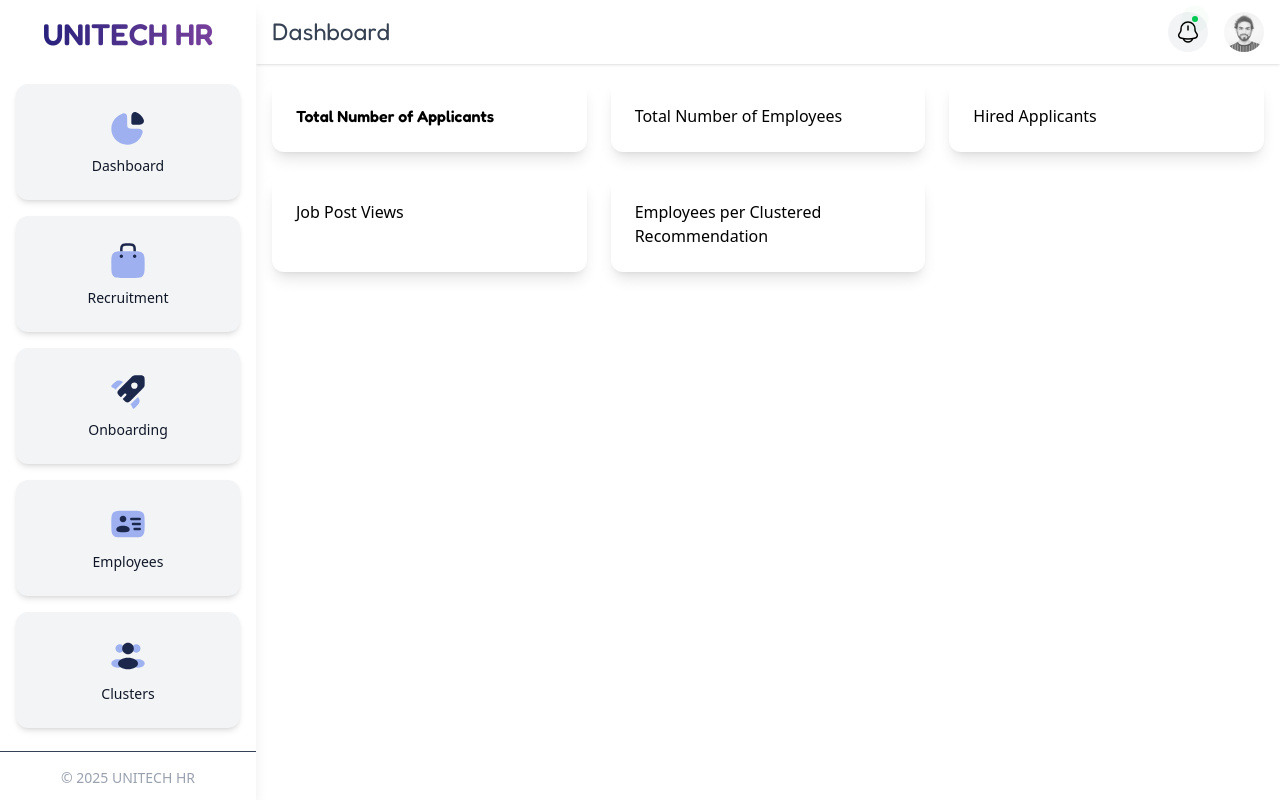
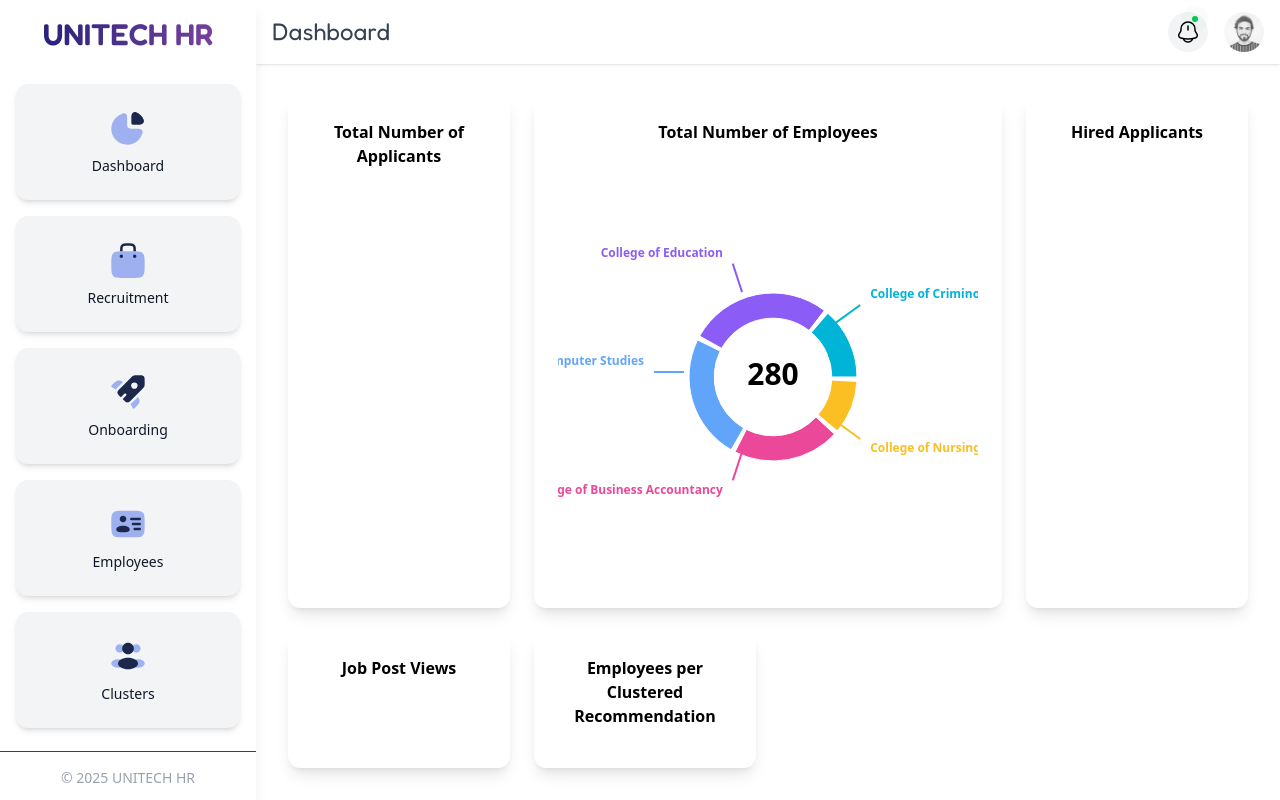
Before and after one commit to jayr-o1/capstone-unitechhr-hr-department, a React (Vite) app: page / in a window 1280 px wide. Built offline with nearby package versions, Linux system fonts and the light colour scheme.

Commit message:
added donut graph

```diff
--- /dev/null
+++ b/src/components/Charts/DonutChart.jsx
@@ -0,0 +1,151 @@
+import React, { useRef, useLayoutEffect, useState } from "react";
+import { PieChart, Pie, Cell, Label } from "recharts";
+
+const data = [
+    { name: "College of Criminology", value: 40, color: "#00B4D8" },
+    { name: "College of Education", value: 80, color: "#8B5CF6" },
+    { name: "College of Computer Studies", value: 70, color: "#60A5FA" },
+    { name: "College of Business Accountancy", value: 60, color: "#EC4899" },
+    { name: "College of Nursing", value: 30, color: "#FBBF24" },
+];
+
+const total = data.reduce((acc, item) => acc + item.value, 0);
+
+const DonutChart = () => {
+    const containerRef = useRef(null);
+    const [dimensions, setDimensions] = useState({ width: 0, height: 0 });
+
+    useLayoutEffect(() => {
+        const updateDimensions = (entries) => {
+            for (let entry of entries) {
+                const { width, height } = entry.contentRect;
+                setDimensions({ width, height });
+            }
+        };
+
+        const resizeObserver = new ResizeObserver(updateDimensions);
+        if (containerRef.current) {
+            resizeObserver.observe(containerRef.current);
+        }
+
+        return () => {
+            resizeObserver.disconnect();
+        };
+    }, []);
+
+    return (
+        <div ref={containerRef} className="w-full h-full">
+            {dimensions.width > 0 && dimensions.height > 0 && (
+                <PieChart width={dimensions.width} height={dimensions.height}>
+                    {/* Main Donut Chart */}
+                    <Pie
+                        data={data}
+                        cx={dimensions.width / 2} // Center X
+                        cy={dimensions.height / 2} // Center Y
+                        innerRadius={dimensions.width * 0.14} // Reduced inner radius (14% of container width)
+                        outerRadius={dimensions.width * 0.2} // Reduced outer radius (20% of container width)
+                        paddingAngle={3}
+                        dataKey="value"
+                        labelLine={false} // Disable default label lines
+                    >
+                        {data.map((entry, index) => (
+                            <Cell key={`cell-${index}`} fill={entry.color} />
+                        ))}
+
+                        {/* Center Label (Total Count) */}
+                        <Label
+                            content={({ viewBox }) => {
+                                const { cx, cy } = viewBox;
+                                return (
+                                    <text
+                                        x={cx}
+                                        y={cy}
+                                        textAnchor="middle"
+                                        dominantBaseline="middle"
+                                        fontSize={30}
+                                        fontWeight="bold"
+                                        fill="#000"
+                                    >
+                                        {total}
+                                    </text>
+                                );
+                            }}
+                        />
+                    </Pie>
+
+                    {/* Custom Labels Outside with Angled Connecting Lines */}
+                    {data.map((entry, index) => {
+                        const angle = (360 / data.length) * index; // Calculate angle for each segment
+                        const midAngle = angle + 180 / data.length; // Mid-angle of the segment
+                        const radius = dimensions.width * 0.2; // Outer radius of the donut (matches outerRadius)
+                        const labelRadius = radius + 30; // Distance from the center for the label
+
+                        // Calculate label position
+                        const x =
+                            dimensions.width / 2 +
+                            labelRadius * Math.cos((-midAngle * Math.PI) / 180);
+                        const y =
+                            dimensions.height / 2 +
+                            labelRadius * Math.sin((-midAngle * Math.PI) / 180);
+
+                        // Calculate line start position (outer edge of the donut)
+                        const lineX1 =
+                            dimensions.width / 2 +
+                            radius * Math.cos((-midAngle * Math.PI) / 180);
+                        const lineY1 =
+                            dimensions.height / 2 +
+                            radius * Math.sin((-midAngle * Math.PI) / 180);
+
+                        // Calculate intermediate point for the angled line
+                        const lineX2 = lineX1 + (x - lineX1) * 0.5; // Midpoint X
+                        const lineY2 = lineY1 + (y - lineY1) * 0.5; // Midpoint Y
+
+                        // Adjust label position to avoid overlapping with the line
+                        const labelOffset = 10; // Offset to prevent overlap
+                        const labelX =
+                            x +
+                            (x > dimensions.width / 2
+                                ? labelOffset
+                                : -labelOffset);
+                        const labelY =
+                            y +
+                            (y > dimensions.height / 2
+                                ? labelOffset
+                                : -labelOffset);
+
+                        return (
+                            <g key={`label-${index}`}>
+                                {/* Angled Connecting Line */}
+                                <path
+                                    d={`M${lineX1},${lineY1} Q${lineX2},${lineY2} ${x},${y}`} // Quadratic Bézier curve
+                                    stroke={entry.color} // Line color matches the segment color
+                                    strokeWidth={2}
+                                    fill="none"
+                                />
+
+                                {/* Label */}
+                                <text
+                                    x={labelX}
+                                    y={labelY}
+                                    textAnchor={
+                                        x > dimensions.width / 2
+                                            ? "start"
+                                            : "end"
+                                    } // Align text based on position
+                                    dominantBaseline="middle"
+                                    fill={entry.color} // Label color matches the segment color
+                                    fontSize={12}
+                                    fontWeight="bold"
+                                >
+                                    {entry.name}
+                                </text>
+                            </g>
+                        );
+                    })}
+                </PieChart>
+            )}
+        </div>
+    );
+};
+
+export default DonutChart;
--- a/src/pages/Dashboard.jsx
+++ b/src/pages/Dashboard.jsx
@@ -1,34 +1,35 @@
 import React from "react";
+import DonutChart from "../components/Charts/DonutChart";
 
 const Dashboard = () => {
     return (
-        <div>
-            {/* Dashboard Grid */}
-            <div className="grid grid-cols-1 md:grid-cols-2 lg:grid-cols-3 gap-6">
-                {/* Total Number of Applicants */}
-                <div className="bg-white p-6 rounded-xl shadow-lg font-fredoka font-semibold">
-                    Total Number of Applicants
-                </div>
+        <div className="flex-1 flex flex-col h-full">
+            {/* Dashboard Grid - Full Height & Responsive Shrinking */}
+            <div className="flex-1 grid grid-cols-1 md:grid-cols-2 lg:grid-cols-4 gap-6 p-4 h-full">
+                {[
+                    "Total Number of Applicants",
+                    "Total Number of Employees",
+                    "Hired Applicants",
+                    "Job Post Views",
+                    "Employees per Clustered Recommendation",
+                ].map((text, index) => (
+                    <div
+                        key={index}
+                        className={`bg-white p-6 rounded-xl shadow-lg flex flex-col items-center justify-start h-full min-h-0
+                            ${index === 1 ? "md:col-span-2" : ""}`} // Make 2nd item span 2 columns
+                    >
+                        <h1 className="text-[clamp(1rem, 2vw, 1.5rem)] font-semibold mb-4 text-center">
+                            {text}
+                        </h1>
 
-                {/* Total Number of Employees */}
-                <div className="bg-white p-6 rounded-xl shadow-lg">
-                    Total Number of Employees
-                </div>
-
-                {/* Hired Applicants */}
-                <div className="bg-white p-6 rounded-xl shadow-lg">
-                    Hired Applicants
-                </div>
-
-                {/* Job Post Views */}
-                <div className="bg-white p-6 rounded-xl shadow-lg">
-                    Job Post Views
-                </div>
-
-                {/* Employees per Clustered Recommendation */}
-                <div className="bg-white p-6 rounded-xl shadow-lg">
-                    Employees per Clustered Recommendation
-                </div>
+                        {/* Insert DonutChart inside the "Total Number of Employees" container */}
+                        {index === 1 && (
+                            <div className="w-full h-full flex justify-center items-center">
+                                <DonutChart />
+                            </div>
+                        )}
+                    </div>
+                ))}
             </div>
         </div>
     );
```
